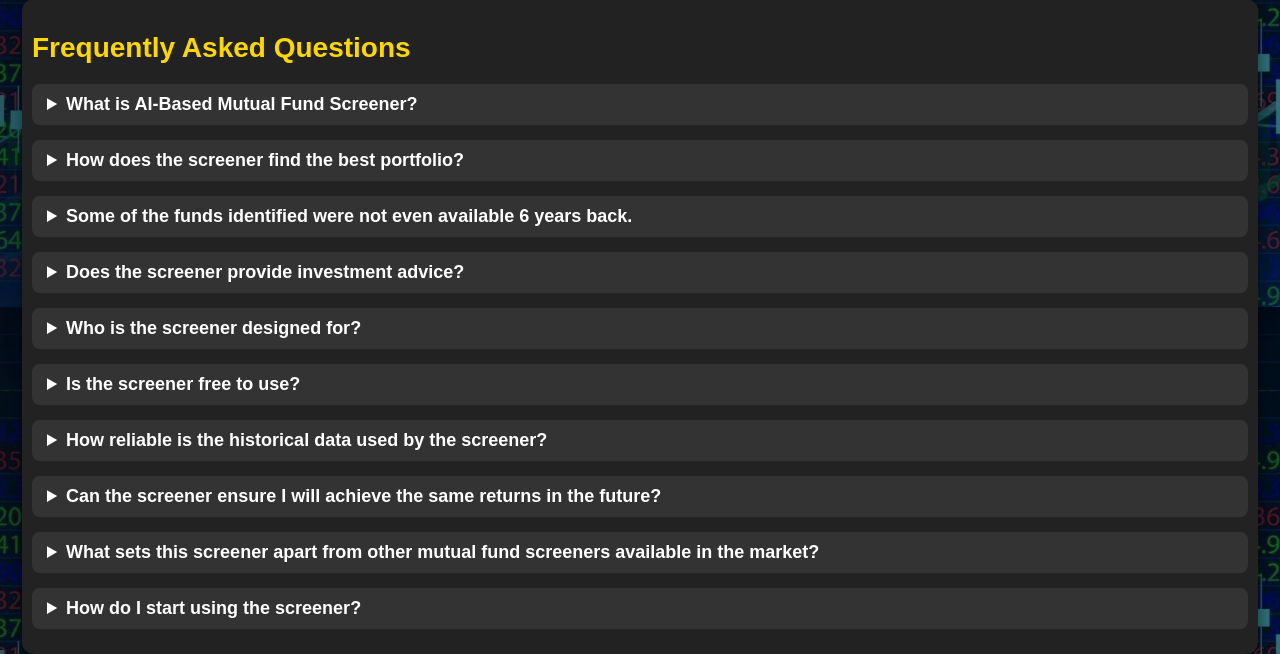
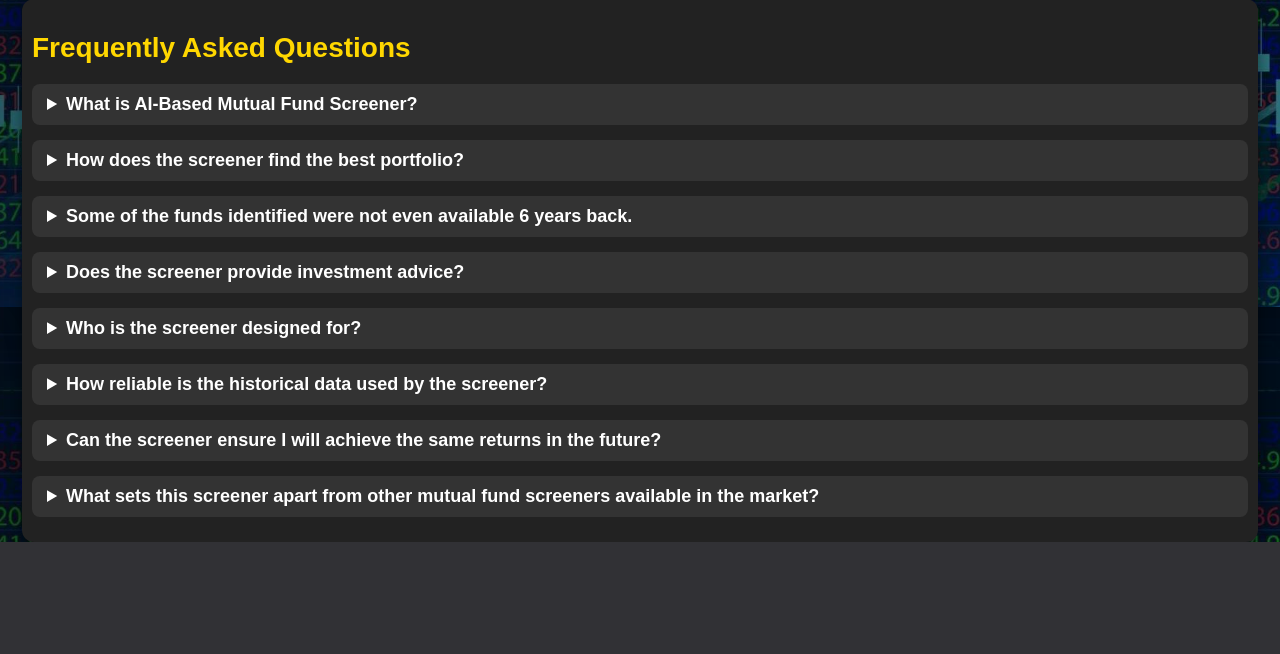
Before and after one commit to adisri-ai/FundAlloc-AI, a Flask app: page / in a window 1280 px wide. Shown: the part 1358-2012 px from the top of the page. After the commit the page ends 1900 px from the top, so only its background shows below. Run offline with Flask 3, Linux system fonts and the light colour scheme; parts of the project's set-up code (start-up, migrations or seed data) failed here and were passed over.

Commit message:
Update index.html

```diff
--- a/templates/index.html
+++ b/templates/index.html
@@ -44,6 +44,9 @@
     <div class="popup" id="popup">
         <span class="close" id="closePopup">&times;</span>
         <img src="" id="popupImage" alt="Popup Image">
+        <div class="popup-controls">
+            <div class="popup-dots"></div>
+        </div>
     </div>
     <div class="container">
         <h1 style="color:white; font-family: 'Courier New', Courier, monospace;">Indian Markets AI-based Mutual Fund Generator</h1>
@@ -95,14 +98,6 @@
                 </p>
             </details>
             <details>
-                <summary>Is the screener free to use?</summary>
-                <p>
-                    Yes, during the beta phase, the screener is free with full access to its AI-powered features.
-                    Test it, explore portfolio options, and share feedback to help us improve. A commercial model
-                    may follow post-beta, details to be finalized.
-                </p>
-            </details>
-            <details>
                 <summary>How reliable is the historical data used by the screener?</summary>
                 <p>
                     The screener relies on publicly available mutual fund performance data  for its 11-year back testing.
@@ -131,13 +126,6 @@
                     unlike many premium screeners.
                 </p>
             </details>
-            <details>
-                <summary>How do I start using the screener?</summary>
-                <p>
-                    You can write to us to request free beta access. You can also book a demo to see the AI in action and get your doubts
-                    cleared.
-                </p>
-            </details>
         </section>
     </div>
     <script src="./static/script.js"></script>
```
